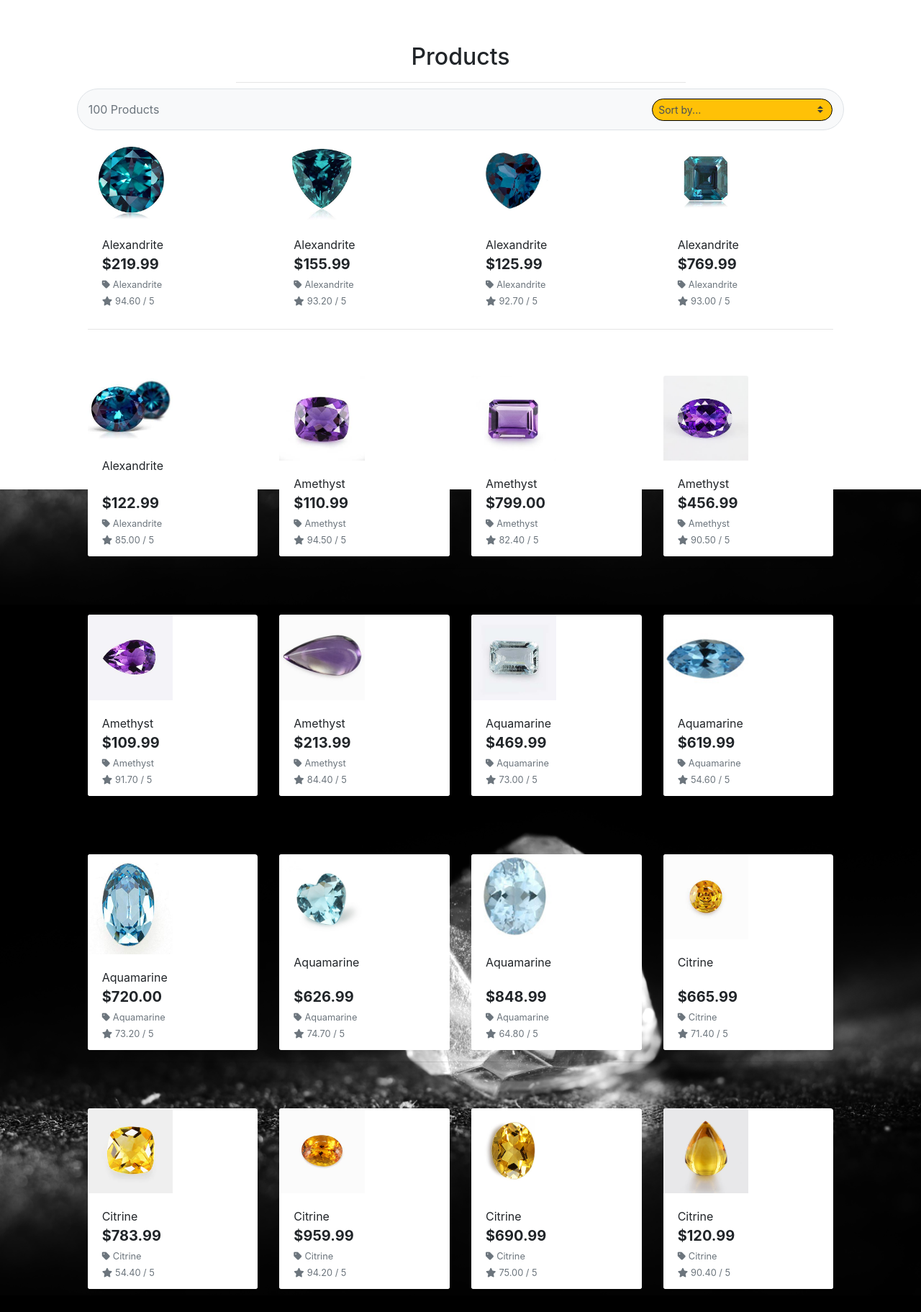
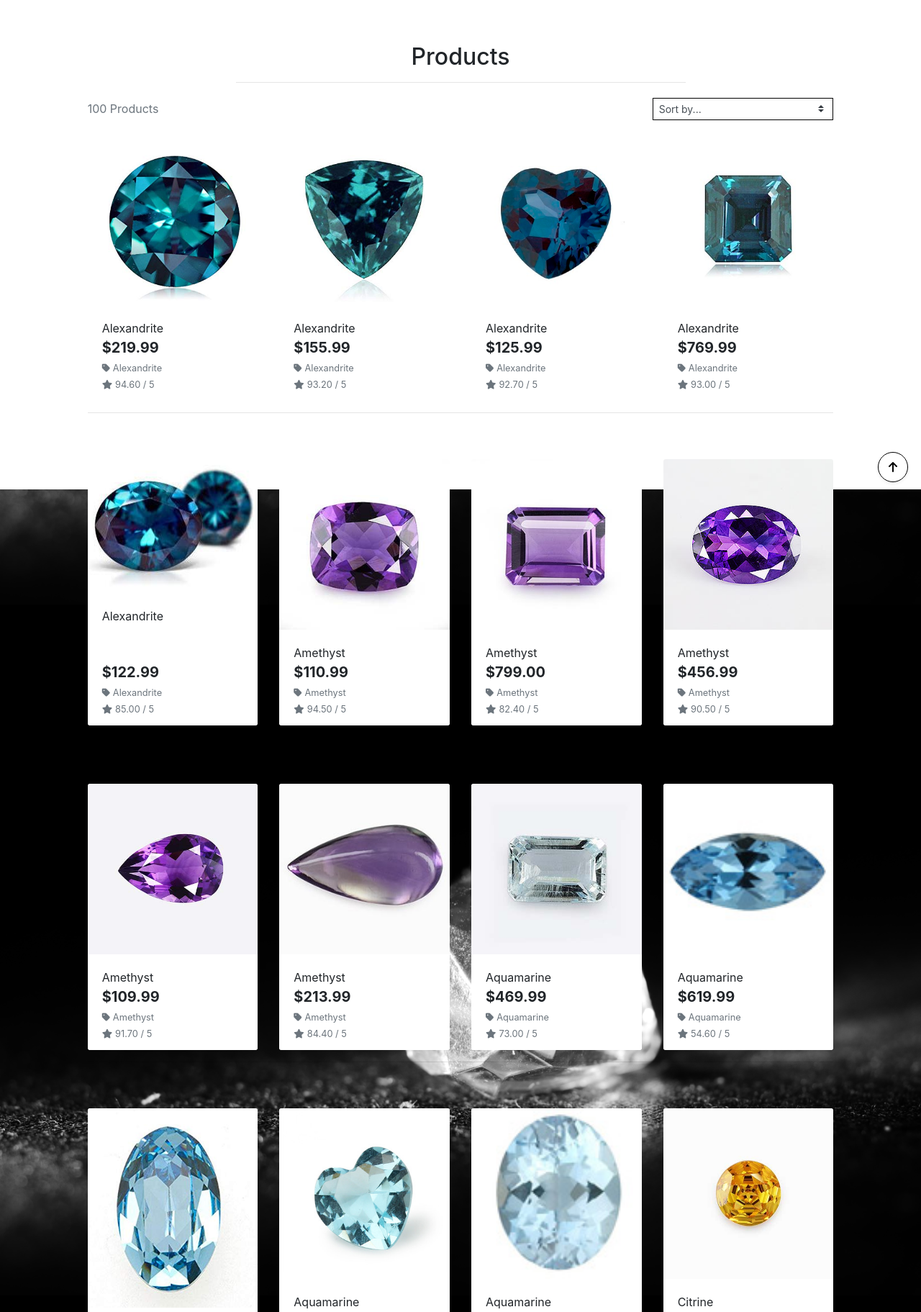
Before and after one commit to gullah26/gemsofparis, a Django app: page /products/ in a window 1280 px wide. Shown: the part 120-1943 px from the top of the page at 72% size. Run offline with Django 3.2, Linux system fonts and the light colour scheme; data comes from the database, SQL or seed files in the repository; some libraries are stand-ins or nearby versions.

Commit message:
complete search filter and add to the top button to product page

```diff
--- a/products/templates/products/products.html
+++ b/products/templates/products/products.html
@@ -13,11 +13,11 @@
     <div class="overlay"></div>
     <div class="container-fluid">
         <div class="row">
-            <div class="col text-center mt-3">
+            <div class="col text-center mt-3 ">
                 <h2 class="logo-font">Products</h2>
                 {% for c in current_categories %}
                     <a class="category-badge text-decoration-none" href="{% url 'products' %}?category={{ c.name }}">
-                        <span class="p-2 mt-2 badge badge-white text-black rounded-0 border border-dark">{{ c.friendly_name }}</span>
+                        <span class="p-2 mt-2 badge badge-white text-black rounded-pill border border-dark">{{ c.friendly_name }}</span>
                     </a>
                 {% endfor %}
                 <hr class="w-50 mb-1">
@@ -25,10 +25,10 @@
         </div>
         <div class="row">
             <div class="product-container col-10 offset-1">
-                <div class="row mt-1 mb-2 border rounded-pill bg-light">
+                <div class="row mt-1 mb-2">
                     <div class="col-12 col-md-6 my-auto order-md-last d-flex justify-content-center justify-content-md-end">
-                        <div class="sort-select-wrapper w-50 ">
-                            <select id="sort-selector" class="bg-warning custom-select custom-select-sm rounded-pill border border-{% if current_sorting != 'None_None' %}info{% else %}black{% endif %}">
+                        <div class="sort-select-wrapper w-50">
+                            <select id="sort-selector" class="custom-select custom-select-sm rounded-0 border border-{% if current_sorting != 'None_None' %}info{% else %}black{% endif %}">
                                 <option value="reset" {% if current_sorting == 'None_None' %}selected{% endif %}>Sort by...</option>
                                 <option value="price_asc" {% if current_sorting == 'price_asc' %}selected{% endif %}>Price (low to high)</option>
                                 <option value="price_desc" {% if current_sorting == 'price_desc' %}selected{% endif %}>Price (high to low)</option>
@@ -56,7 +56,8 @@
                             <div class="card h-100 border-0">
                                 {% if product.image %}
                                 <a href="{% url 'product_detail' product.id %}">
-                                    <img class="card-img-top img-fluid" src="{{ product.image.url }}" alt="{{ product.name }}" style="width: 50%; height:100%">                                </a>
+                                    <img class="card-img-top img-fluid" src="{{ product.image.url }}" alt="{{ product.name }}">
+                                </a>
                                 {% else %}
                                 <a href="{% url 'product_detail' product.id %}">
                                     <img class="card-img-top img-fluid" src="{{ MEDIA_URL }}noimage.png" alt="{{ product.name }}">
@@ -111,4 +112,41 @@
             </div>
         </div>
     </div>
+    <div class="btt-button shadow-sm rounded-pill border border-black mx-2">
+        <a class="btt-link d-flex h-100">
+            <i class="fas fa-arrow-up text-black mx-auto my-auto"></i>
+        </a>
+    </div>
 {% endblock %}
+
+{% block postloadjs %}
+    {{ block.super }}
+    <script type="text/javascript">
+		$('.btt-link').click(function(e) {
+			window.scrollTo(0,0)
+		})
+	</script>
+
+    <script type="text/javascript">
+        $('#sort-selector').change(function() {
+            var selector = $(this);
+            var currentUrl = new URL(window.location);
+
+            var selectedVal = selector.val();
+            if(selectedVal != "reset"){
+                var sort = selectedVal.split("_")[0];
+                var direction = selectedVal.split("_")[1];
+
+                currentUrl.searchParams.set("sort", sort);
+                currentUrl.searchParams.set("direction", direction);
+
+                window.location.replace(currentUrl);
+            } else {
+                currentUrl.searchParams.delete("sort");
+                currentUrl.searchParams.delete("direction");
+
+                window.location.replace(currentUrl);
+            }
+        })
+    </script>
+{% endblock %}
--- a/products/views.py
+++ b/products/views.py
@@ -1,6 +1,8 @@
 from django.shortcuts import render, redirect, reverse, get_object_or_404
 from django.contrib import messages
 from django.db.models import Q
+from django.db.models.functions import Lower
+
 from .models import Product, Category
 
 # Create your views here.
```
